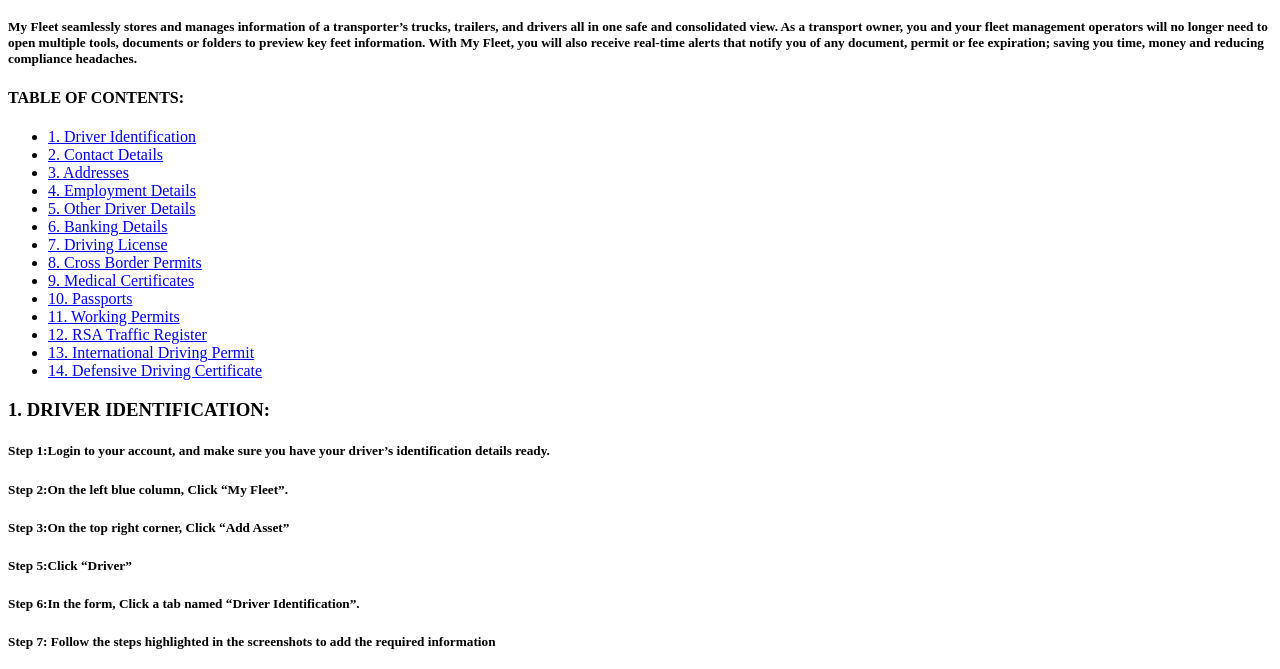
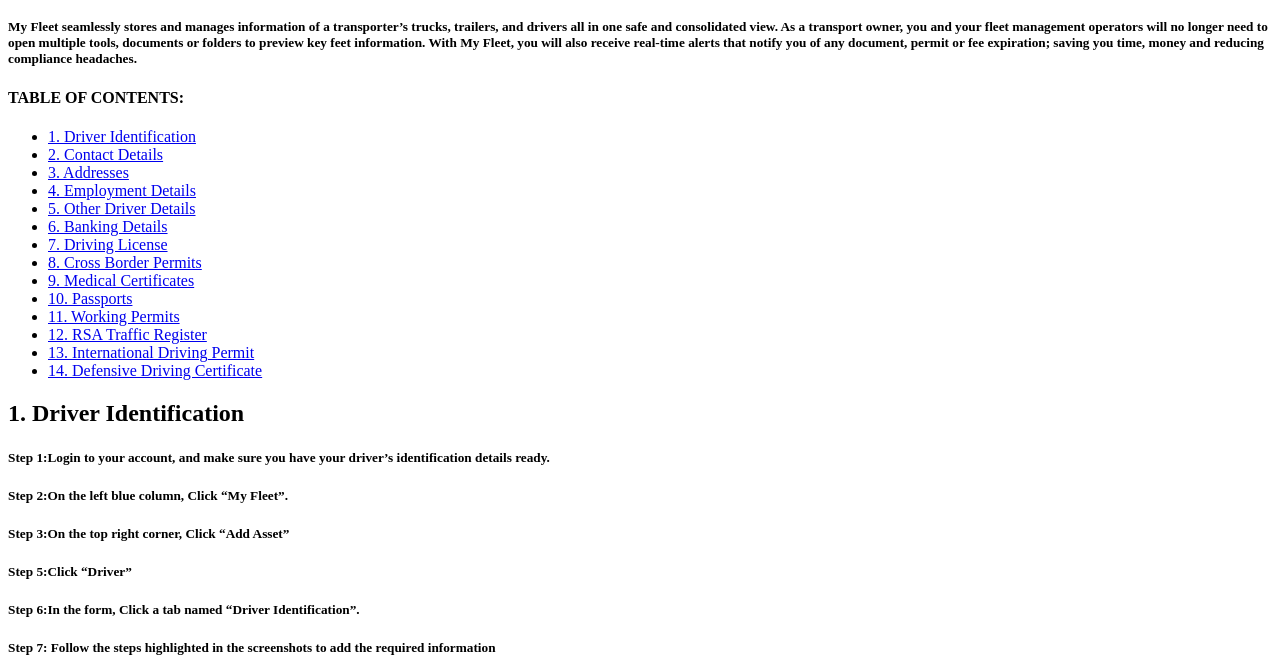
Before and after one commit to AmoDinho/gatsby-poc, a Gatsby site: page /how-to-add-a-driver in a window 1280 px wide. Shown: the part 110-779 px from the top of the page. Built offline with nearby package versions, Linux system fonts and the light colour scheme; Gatsby itself is replaced by a stand-in of ours.

Commit message:
Update Content “how-to-add-a-driver”

```diff
--- a/src/content/how-to-add-a-driver.md
+++ b/src/content/how-to-add-a-driver.md
@@ -26,7 +26,7 @@ coverImg: img
 
 
 
-### 1. DRIVER IDENTIFICATION:
+## <a name="1-driver-identification">1. Driver Identification</a>
 
 ##### Step 1:Login to your account, and make sure you have your driver’s identification details ready.
 
```
